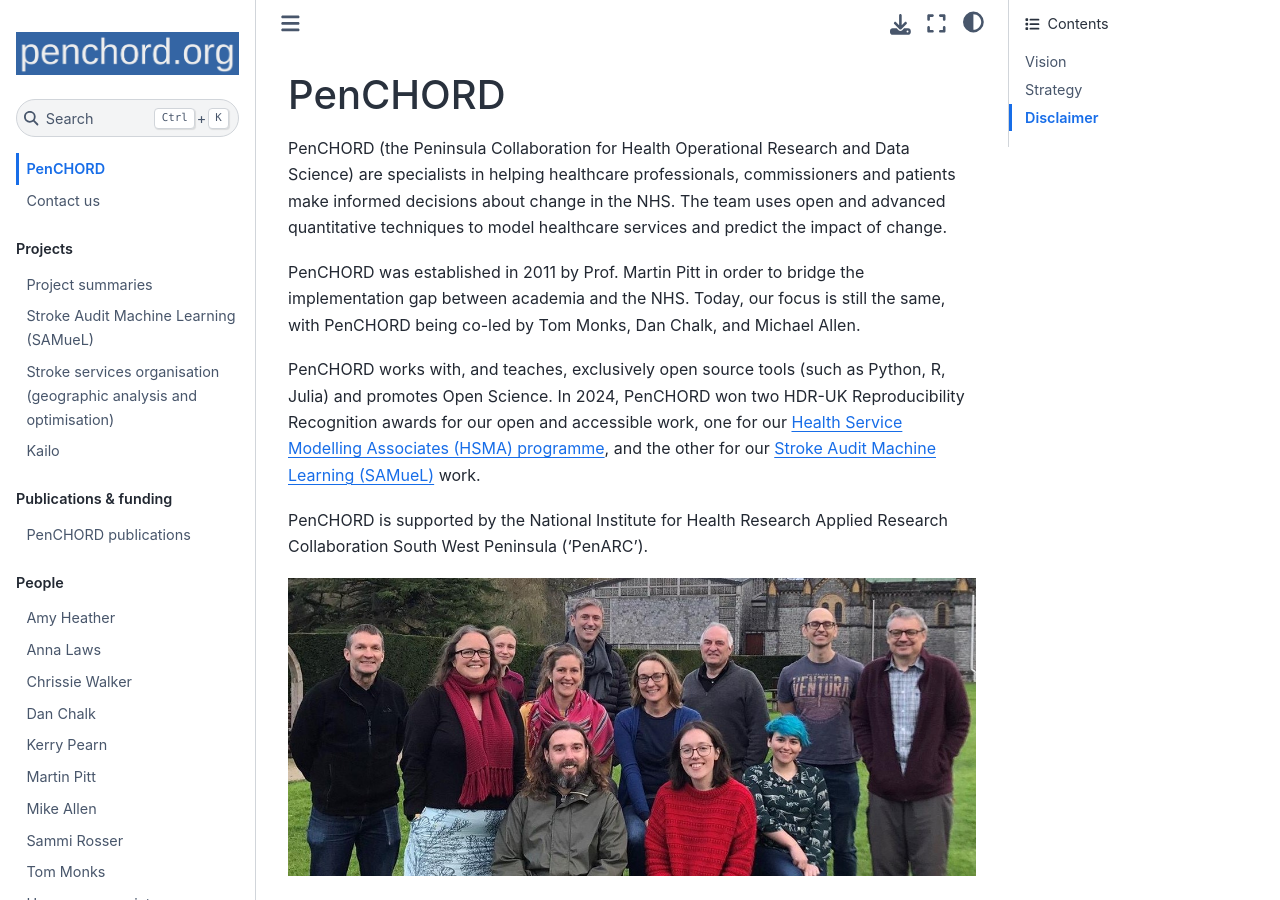
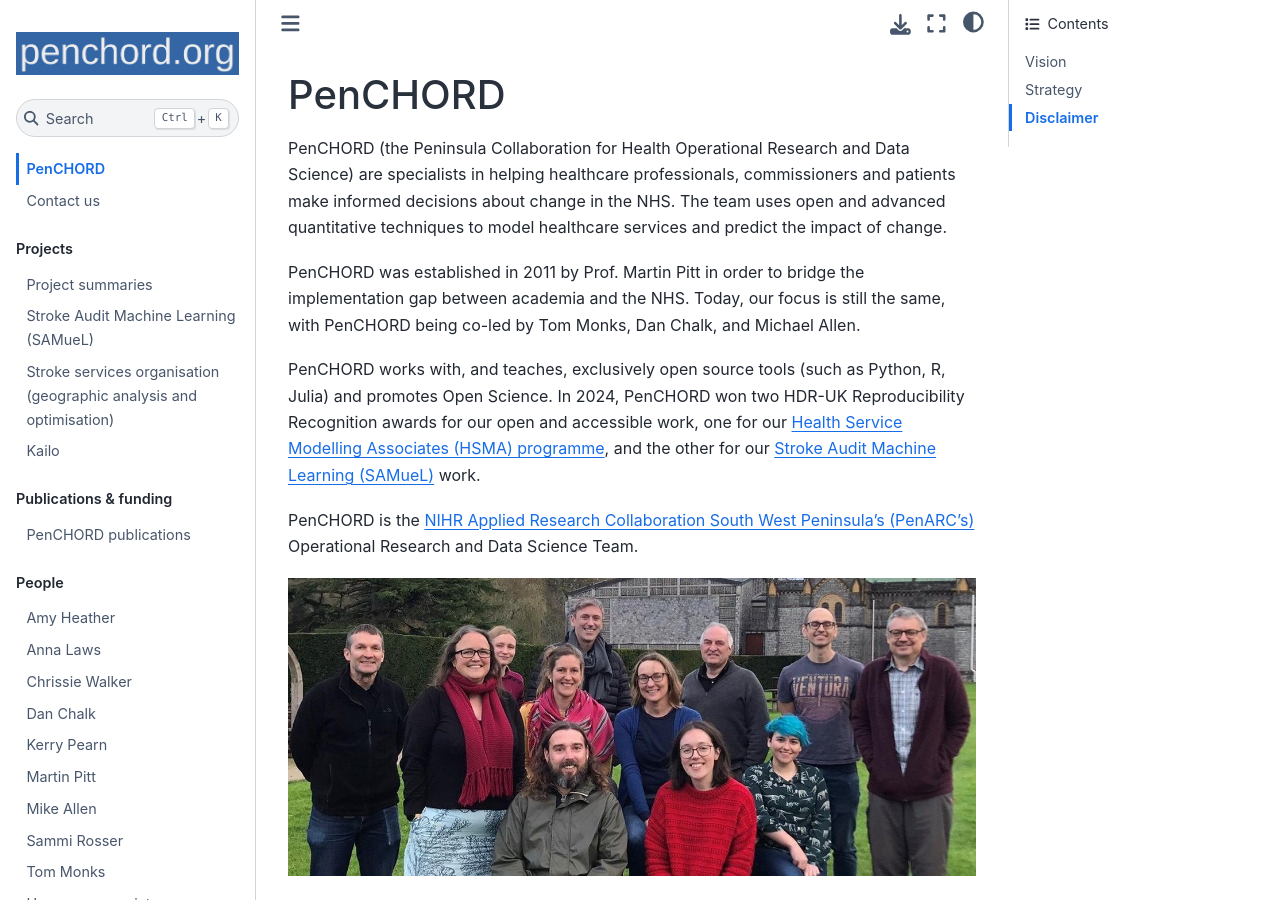
Before and after one commit to penchord/web, a Jupyter Book: the page built from intro.md, in a window 1280 px wide and 900 px high. Built offline with Jupyter Book 1.0.4 settings and Sphinx 7.4.7 and the Sphinx Book theme 1.1.4, drawn with Linux system fonts in a browser that asks for light colours.

Commit message:
Updated PenARC statement RE: email from David Walker

```diff
--- a/intro.md
+++ b/intro.md
@@ -6,7 +6,7 @@
 
 PenCHORD works with, and teaches, exclusively open source tools (such as Python, R, Julia) and promotes Open Science. In 2024, PenCHORD won two HDR-UK Reproducibility Recognition awards for our open and accessible work, one for our [Health Service Modelling Associates (HSMA) programme](https://arc-swp.nihr.ac.uk/training-type/health-service-modelling-associates-programme-hsma/), and the other for our [Stroke Audit Machine Learning (SAMueL)](https://penchord.github.io/web/project_pages/samuel_1.html) work.
 
-PenCHORD is supported by the National Institute for Health Research Applied Research Collaboration South West Peninsula ('PenARC').
+PenCHORD is the [NIHR Applied Research Collaboration South West Peninsula's (PenARC's)](https://arc-swp.nihr.ac.uk/about-penarc/) Operational Research and Data Science Team.
 
 ![](./images/PenCHORD_team.jpg)
 
```
